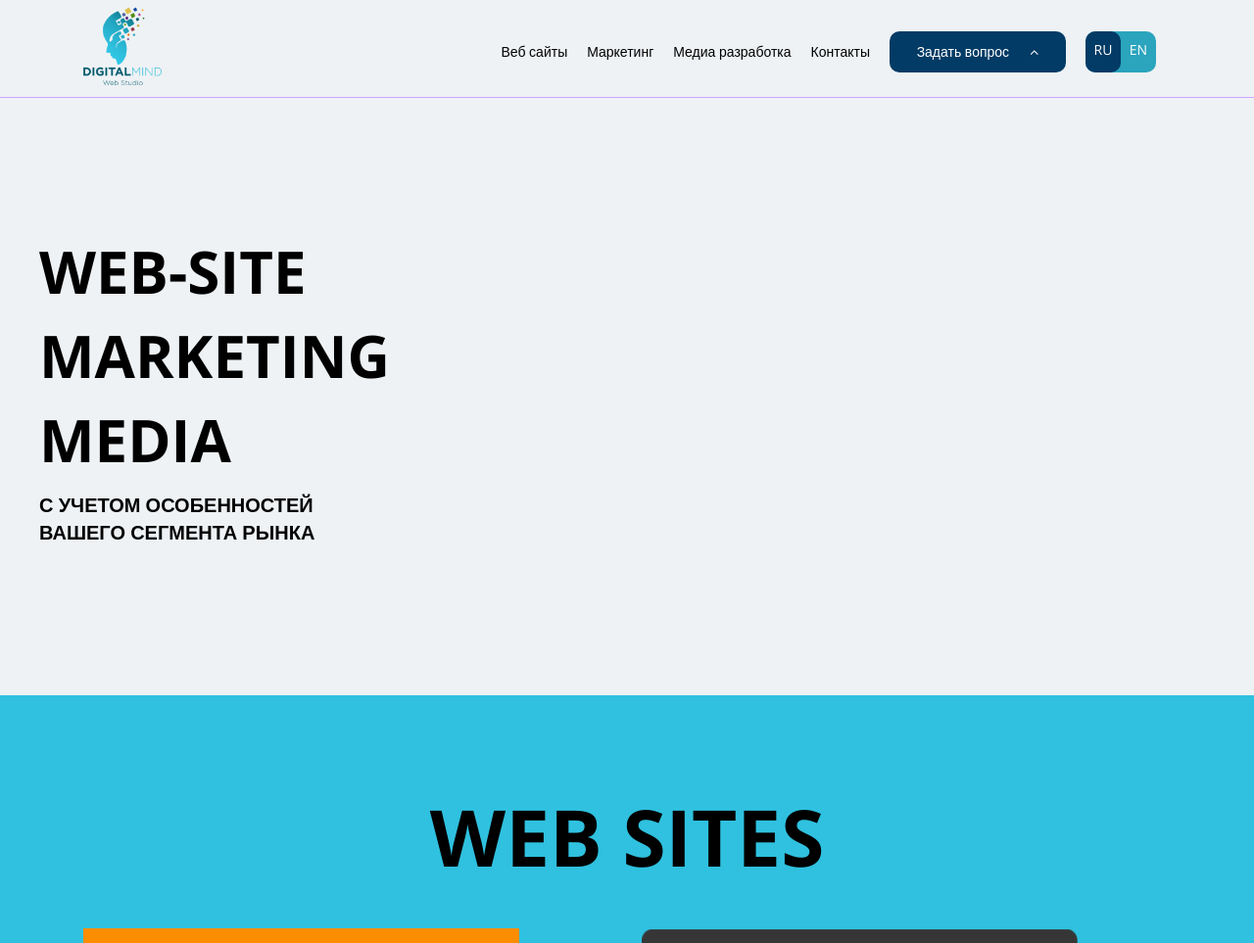
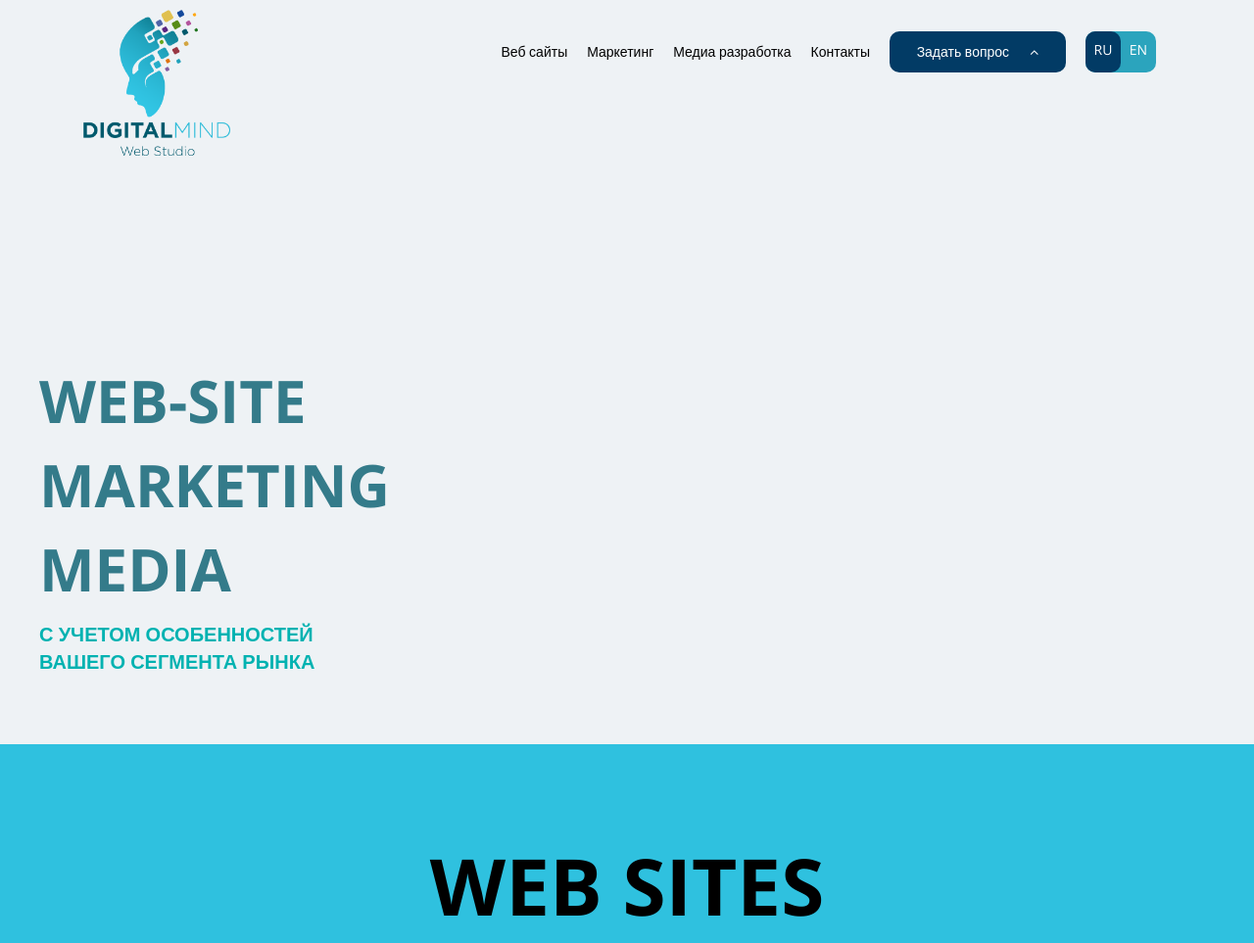
Before and after one commit to mantikor13/DigMint, a PHP site: page /ru in a window 1280 px wide. Shown: the top 963 px of the page at 98% size. Run offline with PHP 8.4, Linux system fonts and the light colour scheme; some libraries are stand-ins or nearby versions; some web fonts are replaced.

Commit message:
start new template

```diff
--- a/css/style.css
+++ b/css/style.css
@@ -3227,25 +3227,24 @@ body {
 
 /*---------------------HEADER---------------------*/
 #header {
-  height: 110px;
+  height: 160px;
 }
 
 .header {
+  display: flex;
+  justify-content: space-around;
+  width: 100%;
   padding-top: 5px;
-  width: 100%;
-  min-height: 100px;
-  background-color: #eef2f5;
-  flex-direction: row;
-  justify-content: center;
   z-index: 100;
-  border-bottom: 1px solid #CEA5FF;
+  background-color: #EEF2F5;
 }
 .header_fix {
   position: fixed;
-  top: -125px;
+  height: 100px;
+  transition: all 0.5s ease-out;
 }
 .header__logo {
-  width: 80px;
+  width: 150px;
 }
 .header__mobile {
   display: none;
@@ -3304,6 +3303,10 @@ body {
 }
 .nav__link:hover, .nav__link:focus {
   color: #404040;
+}
+
+.header_fix .header__logo {
+  display: none;
 }
 
 .pushy ul {
@@ -3432,6 +3435,7 @@ body {
 .main {
   display: flex;
   justify-content: space-between;
+  position: relative;
   background-color: #eef2f5;
   min-height: 600px;
   max-width: 1200px;
@@ -3442,12 +3446,14 @@ body {
   line-height: 1.4;
   max-width: 370px;
   font-weight: 700;
+  color: #00b2b1;
 }
 .main__head-list {
-  flex-grow: 1;
-  padding-top: 114px;
+  position: absolute;
+  bottom: 0;
+  left: 0;
+  margin-bottom: 70px;
   text-transform: uppercase;
-  position: relative;
 }
 .main__item {
   font-family: "Open Sans", sans-serif;
@@ -3455,14 +3461,13 @@ body {
   margin-bottom: 20px;
   font-size: 60px;
   font-weight: 700;
-  color: #000;
+  color: #347B8A;
 }
 .main__img-slide {
   position: relative;
   overflow: hidden;
-  flex-grow: 15;
+  width: 100%;
   height: 600px;
-  margin-top: 55px;
 }
 .main__img-slide img {
   position: absolute;
@@ -3470,16 +3475,17 @@ body {
   transition: all 2s ease-out;
 }
 .main__img-slide img:nth-child(1) {
-  width: 350px;
+  width: 35%;
 }
 .main__img-slide img:nth-child(2) {
-  width: 350px;
+  width: 35%;
+  top: 60px;
 }
 .main__img-slide img:nth-child(3) {
-  width: 250px;
+  width: 26%;
 }
 .main__img-slide img:nth-child(4) {
-  width: 200px;
+  width: 24%;
 }
 
 .inside:nth-child(1) {
@@ -3487,15 +3493,15 @@ body {
 }
 
 .inside:nth-child(2) {
-  right: 25% !important;
+  right: 22% !important;
 }
 
 .inside:nth-child(3) {
+  right: 45% !important;
+}
+
+.inside:nth-child(4) {
   right: 60% !important;
-}
-
-.inside:nth-child(4) {
-  right: 80% !important;
 }
 
 .language {
--- a/css/theme.scss
+++ b/css/theme.scss
@@ -223,27 +223,29 @@ body {
 /*---------------------HEADER---------------------*/
 
 #header {
-  height: 110px;
+  height: 160px;
 }
 
 .header {
+  display: flex;
+  justify-content: space-around;
+
+  width: 100%;
+
   padding-top: 5px;
-  width: 100%;
-  min-height: 100px;
-  background-color: #eef2f5;
-  flex-direction: row;
-  justify-content: center;
   z-index: 100;
-  border-bottom: 1px solid #CEA5FF;
+
+  background-color: #EEF2F5;
 
   &_fix {
     position: fixed;
-    top: -125px;
+    height: 100px;
+
+    transition: all 0.5s ease-out;
   }
 
-
   &__logo {
-    width: 80px;
+    width: 150px;
 }
 
 &__mobile {
@@ -268,14 +270,6 @@ body {
   outline: 0;
 
 }
-  }
-
-  &__left {
-
-  }
-
-  &__right {
-
 }
 
 }
@@ -328,6 +322,10 @@ body {
 }
 }
 
+}
+
+.header_fix .header__logo{
+  display: none;
 }
 
 .pushy {
@@ -480,6 +478,8 @@ body {
   display: flex;
   justify-content: space-between;
 
+  position: relative;
+
   //max-width: 1200px;
   background-color: #eef2f5;
   min-height:600px;
@@ -492,16 +492,19 @@ body {
     line-height: 1.4;
     max-width: 370px;
     font-weight: 700;
+
+    color: #00b2b1;
   }
 
 
   &__head-list {
-    flex-grow: 1;
+    position: absolute;
+    bottom: 0;
+    left: 0;
 
-    padding-top: 114px;
+    margin-bottom: 70px;
+
     text-transform: uppercase;
-
-    position: relative;
   }
 
   &__item {
@@ -512,33 +515,32 @@ body {
 
     font-size: 60px;
     font-weight: 700;
-    color: #000;
+    color: #347B8A;
   }
 
   &__img-slide{
     position: relative;
     overflow: hidden;
-    flex-grow: 15;
+    width: 100%;
 
     height: 600px;
-
-    margin-top: 55px;
     & img{
       position: absolute;
       right: -200%;
       transition: all 2s ease-out;
 
       &:nth-child(1){
-        width: 350px;
+        width: 35%;
       }
       &:nth-child(2){
-        width: 350px;
+        width: 35%;
+        top: 60px;
       }
       &:nth-child(3){
-        width: 250px
+        width: 26%;
       }
       &:nth-child(4){
-        width: 200px;
+        width: 24%;
       }
 
     }
@@ -555,13 +557,13 @@ body {
   right: 0% !important;
 }
 .inside:nth-child(2){
-  right: 25% !important;
+  right: 22% !important;
 }
 .inside:nth-child(3){
-  right: 60% !important;
+  right: 45% !important;
 }
 .inside:nth-child(4){
-  right: 80% !important;
+  right: 60% !important;
 }
 
 .language {
--- a/js/common.js
+++ b/js/common.js
@@ -68,31 +68,27 @@ function initMagnific() {
 
 function initSecondMenu() {
 
-    var headerHeight = $('#header').outerHeight()
+    let offset = $('#web').offset().top - $('#web').height();
 
-    var mainHeight = $('#main').outerHeight();
+    let headerHeight = $(".header");
 
-    var showMenu = false
+    let showMenu = false;
 
     $(window).scroll(function () {
 
         if (!showMenu) {
 
-            if ($(this).scrollTop() >= headerHeight + mainHeight) {
-
+            if ($(this).scrollTop() > offset) {
 
                 showMenu = true;
 
-                $('.header').addClass('header_fix').animate({ //выбираем класс menu и метод animate
-                    top: 0
-                }, 300);
+                $('.header').addClass('header_fix');
             }
         } else {
 
-            if ($(this).scrollTop() <= headerHeight + mainHeight) {
+            if ($(this).scrollTop() <= offset) {
 
-
-                showMenu = false
+                showMenu = false;
 
                 $('.header').animate({ //выбираем класс menu и метод animate
                     top: -headerHeight
@@ -357,17 +353,14 @@ let modalConsistCounter = 0;
 
         imgWrap[i].classList.add("inside");
 
-        console.log(i);
-
-    };
+        i++;
+    }
 
     let timer = setInterval(function(){
 
         go();
 
-        if(i < imgWrap.length){
-            i++;
-        }else{
+        if(i >= imgWrap.length){
             clearInterval(timer);
         }
         }, 500);
```
Also changed, not shown: css/theme.css (+28 -22 lines), en/index.html (+3 -12 lines), 2 other files. Lines whose indentation alone changed are shown as unchanged.
